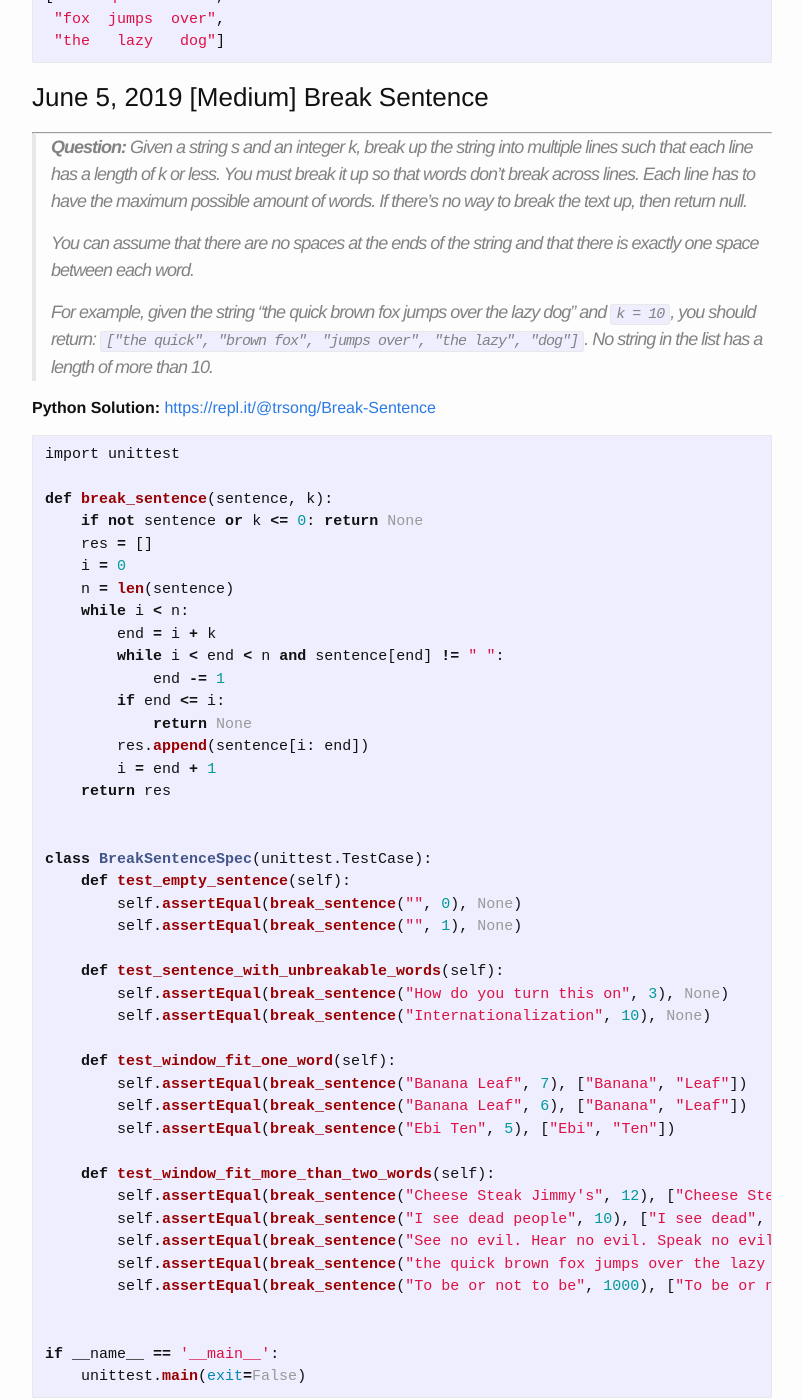
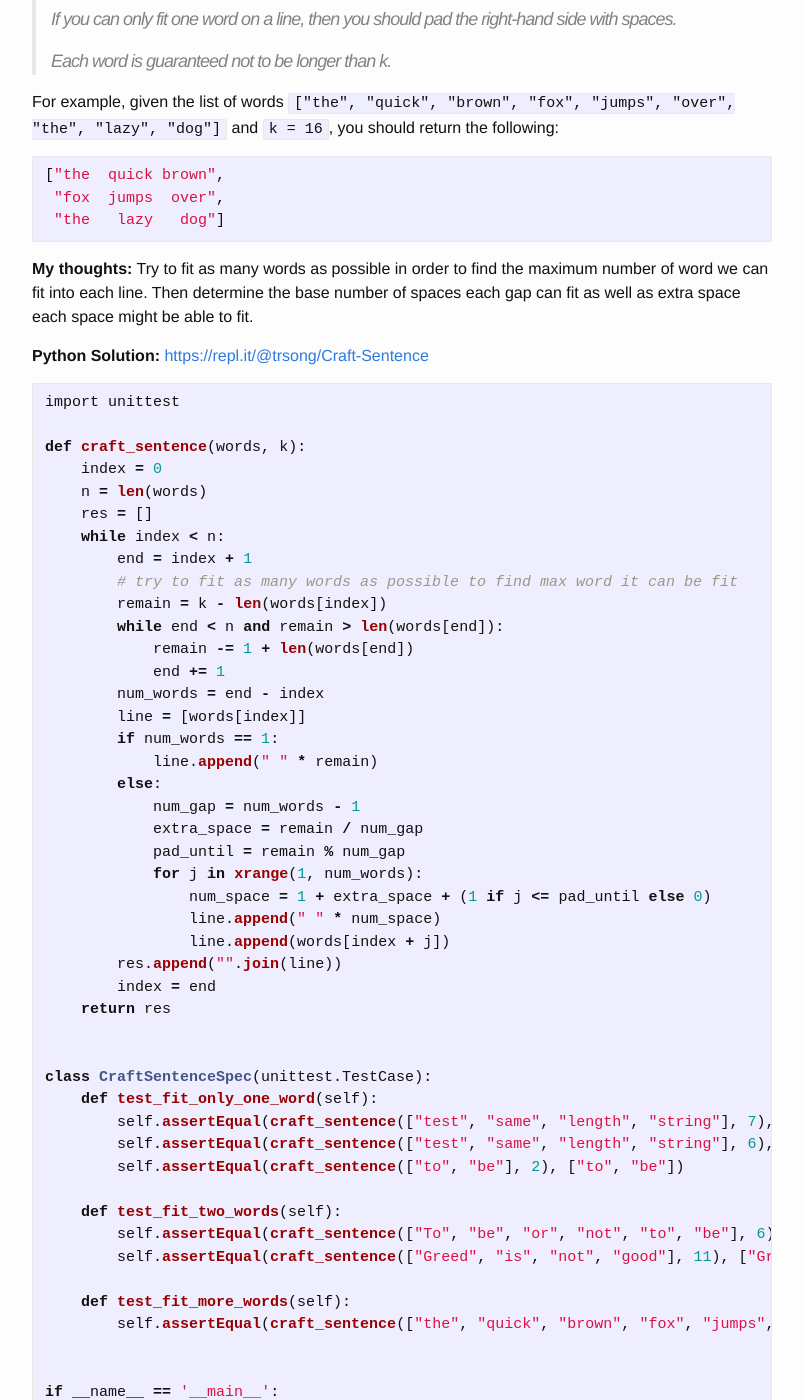
Before and after one commit to trsong/trsong.github.io, a Jekyll site: the page built from _posts/2019-04-30-DailyQuestions.md, in a window 1280 px wide and 1400 px high, scrolled down 1790 px. Shown: the whole window, without its empty margins (238-1041 px from the left). Built offline with Jekyll 4.4.1, drawn with Linux system fonts in a browser that asks for light colours; some of the changed text lies outside the part shown.

Commit message:
Add answer to June 6 question

````diff
--- a/_posts/2019-04-30-DailyQuestions.md
+++ b/_posts/2019-04-30-DailyQuestions.md
@@ -68,12 +68,12 @@ lock, which attempts to lock the node. If it cannot be locked, then it should re
 >
 > For example, the longest palindromic substring of "aabcdcb" is "bcdcb". The longest palindromic substring of "bananas" is "anana".
 
-### June 3, 20119 \[Medium\]
+-->
+
+### June 7, 20119 \[Medium\] K Color Problem
 ---
 > **Question:** Given an undirected graph represented as an adjacency matrix and an integer k, write a function to determine whether each vertex in the graph can be colored such that no two adjacent vertices share the same color using at most k colors.
 
--->
-
 ### June 6, 2019 \[Medium\] Craft Sentence
 ---
 > **Question:** Write an algorithm to justify text. Given a sequence of words and an integer line length k, return a list of strings which represents each line, fully justified.
@@ -84,12 +84,65 @@ lock, which attempts to lock the node. If it cannot be locked, then it should re
 >
 > Each word is guaranteed not to be longer than k.
 
- For example, given the list of words ["the", "quick", "brown", "fox", "jumps", "over", "the", "lazy", "dog"] and k = 16, you should return the following:
+ For example, given the list of words `["the", "quick", "brown", "fox", "jumps", "over", "the", "lazy", "dog"]` and `k = 16`, you should return the following:
 
 ```py
 ["the  quick brown",
  "fox  jumps  over",
  "the   lazy   dog"]
+```
+
+**My thoughts:** Try to fit as many words as possible in order to find the maximum number of word we can fit into each line. Then determine the base number of spaces each gap can fit as well as extra space each space might be able to fit.
+
+
+**Python Solution:** [https://repl.it/@trsong/Craft-Sentence](https://repl.it/@trsong/Craft-Sentence)
+```py
+import unittest
+
+def craft_sentence(words, k):
+    index = 0
+    n = len(words)
+    res = []
+    while index < n:
+        end = index + 1
+        # try to fit as many words as possible to find max word it can be fit
+        remain = k - len(words[index])
+        while end < n and remain > len(words[end]):
+            remain -= 1 + len(words[end])
+            end += 1
+        num_words = end - index
+        line = [words[index]]
+        if num_words == 1:
+            line.append(" " * remain)
+        else:
+            num_gap = num_words - 1
+            extra_space = remain / num_gap
+            pad_until = remain % num_gap
+            for j in xrange(1, num_words):
+                num_space = 1 + extra_space + (1 if j <= pad_until else 0)
+                line.append(" " * num_space)
+                line.append(words[index + j])
+        res.append("".join(line))
+        index = end
+    return res
+
+
+class CraftSentenceSpec(unittest.TestCase):
+    def test_fit_only_one_word(self):
+        self.assertEqual(craft_sentence(["test", "same", "length", "string"], 7), ["test   ", "same   ", "length ", "string "])
+        self.assertEqual(craft_sentence(["test", "same", "length", "string"], 6), ["test  ", "same  ", "length", "string"])
+        self.assertEqual(craft_sentence(["to", "be"], 2), ["to", "be"])
+
+    def test_fit_two_words(self):
+        self.assertEqual(craft_sentence(["To", "be", "or", "not", "to", "be"], 6), ["To  be", "or not", "to  be"])
+        self.assertEqual(craft_sentence(["Greed", "is", "not", "good"], 11), ["Greed    is", "not    good"])
+
+    def test_fit_more_words(self):
+        self.assertEqual(craft_sentence(["the", "quick", "brown", "fox", "jumps", "over", "the", "lazy", "dog"], 16), ["the  quick brown", "fox  jumps  over", "the   lazy   dog"])
+
+
+if __name__ == '__main__':
+    unittest.main(exit=False)
 ```
 
 ### June 5, 2019 \[Medium\] Break Sentence
````
